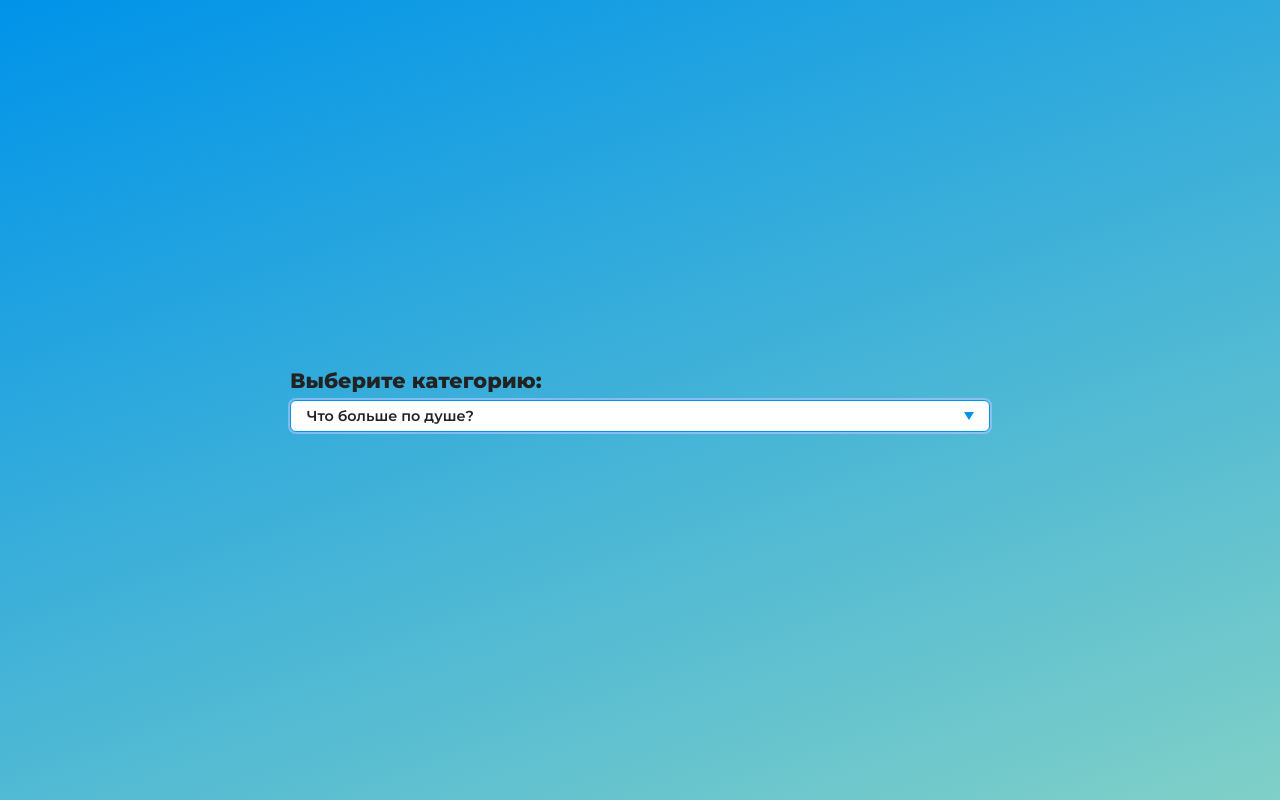
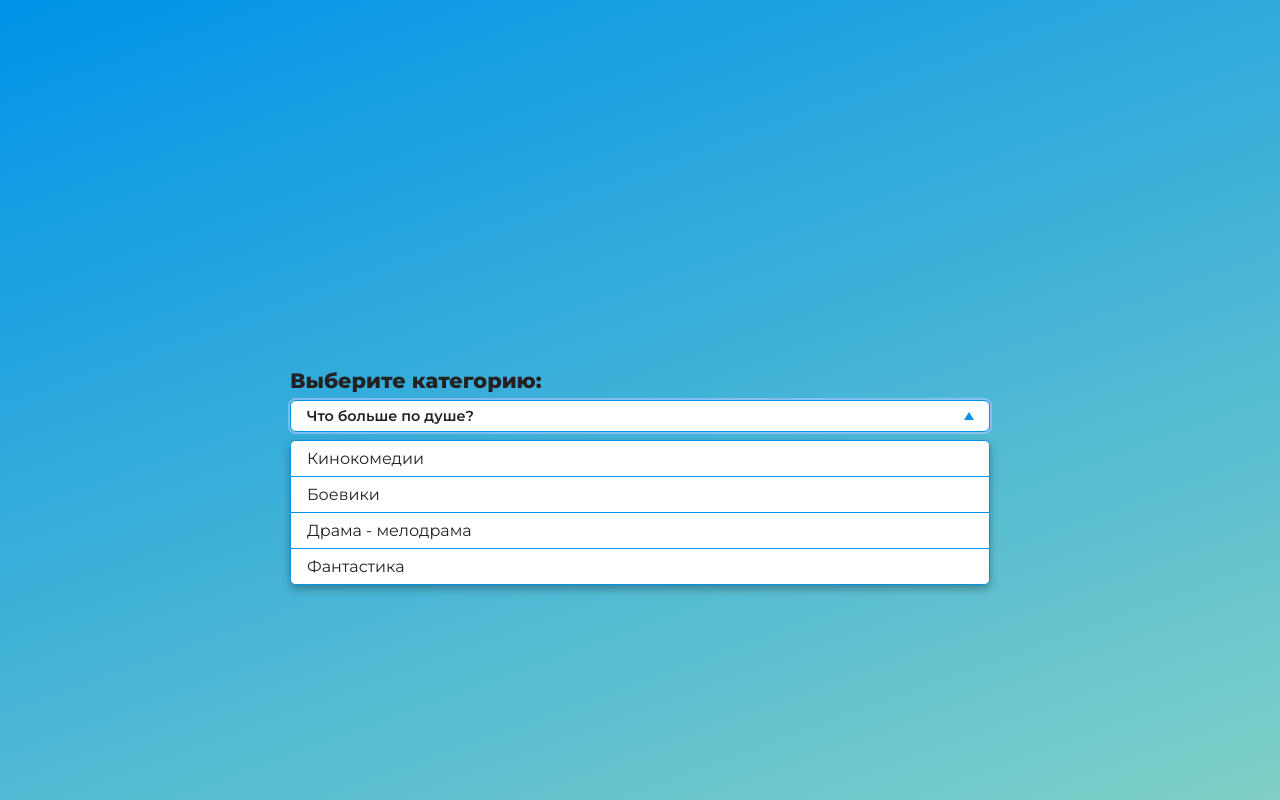
Before and after one commit to StarkElessar/select-dropdown-js, a plain HTML site: page index.html in a window 1280 px wide. Both pictures are taken after a click on the button "Что больше по душе?". Drawn offline with nearby package versions, Linux system fonts and the light colour scheme; files that its build step writes are made by us from their sources.

Commit message:
refactor: update HTML

```diff
--- a/index.html
+++ b/index.html
@@ -4,7 +4,7 @@
   <meta charset="UTF-8">
   <meta http-equiv="X-UA-Compatible" content="IE=edge">
   <meta name="viewport" content="width=device-width, initial-scale=1.0">
-  <link rel="stylesheet" href="./css/index.min.css">
+  <link rel="stylesheet" href="./css/index.css">
   <title>Custom Dropdown</title>
 </head>
 <body>
@@ -14,17 +14,17 @@
       <div class="custom-dropdown">
         <h3 class="custom-dropdown__title">Выберите категорию:</h3>
 
-        <div class="custom-dropdown__wrapper">
-          <button class="custom-dropdown__btn" type="button">Что больше по душе?</button>
+        <div class="custom-dropdown__wrapper" data-dropdown>
+          <button class="custom-dropdown__btn" type="button" data-dropdown-button>Что больше по душе?</button>
 
-          <ul class="custom-dropdown__list  select-list">
-            <li data-value="comedy" class="select-list__item">Кинокомедии</li>
-            <li data-value="trash" class="select-list__item">Боевики</li>
-            <li data-value="drama" class="select-list__item">Драма - мелодрама</li>
-            <li data-value="fantasy" class="select-list__item">Фантастика</li>
+          <ul class="custom-dropdown__list  select-list" data-dropdown-list>
+            <li data-value="Кинокомедии" class="select-list__item">Кинокомедии</li>
+            <li data-value="Боевики" class="select-list__item">Боевики</li>
+            <li data-value="Драма - мелодрама" class="select-list__item">Драма - мелодрама</li>
+            <li data-value="Фантастика" class="select-list__item">Фантастика</li>
           </ul>
 
-          <input type="hidden" value="" class="custom-dropdown__input">
+          <input type="hidden" value="">
         </div>
 
       </div>
```
